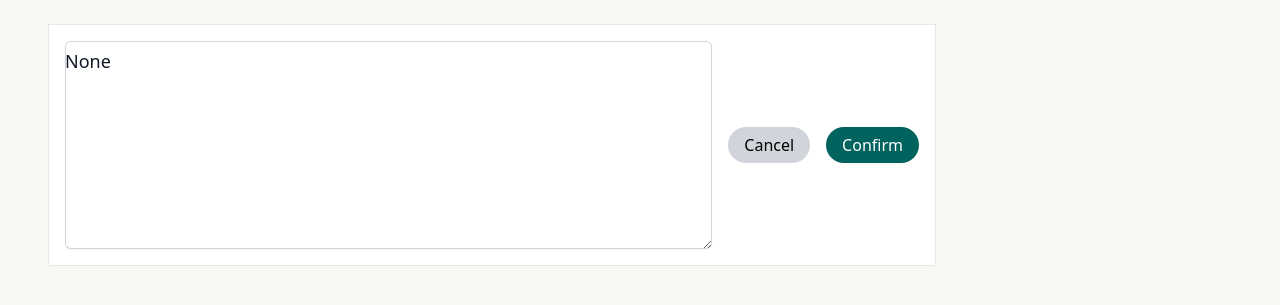
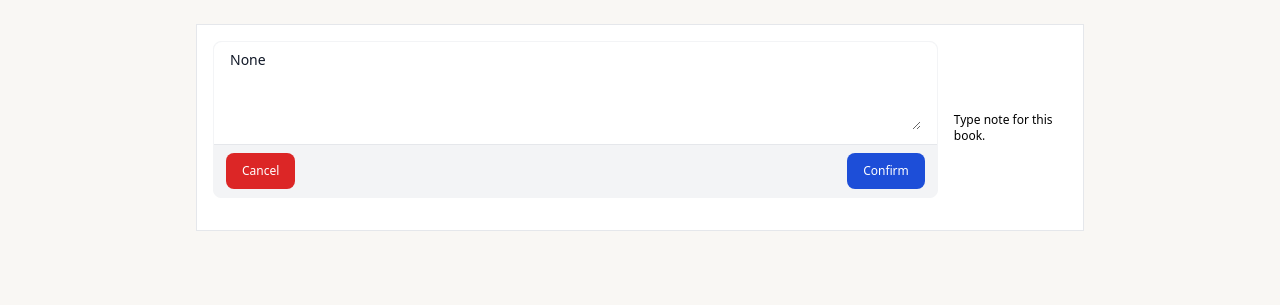
Before and after one commit to PeBePe/readme, a Django app: page /wishlist/add/1 in a window 1280 px wide. Shown: the part 56-361 px from the top of the page. Run offline with Django 4.2, Linux system fonts and the light colour scheme; data comes from the database, SQL or seed files in the repository; parts of the project's set-up code (start-up, migrations or seed data) failed here and were passed over; some libraries are stand-ins or nearby versions.

Commit message:
add css to form

```diff
--- a/wishlist/templates/wishlist/form.html
+++ b/wishlist/templates/wishlist/form.html
@@ -2,14 +2,27 @@
 
 
 {% block content %}
+
 <form method="POST" action="">
     {% csrf_token %}
-    <div class="container flex py-6 px-12 gap-6">
+    <div class="container flex py-6 px-12 gap-6 justify-center items-center">
         <div class="w-3/4 flex flex-col gap-3">
             <div class="flex w-full bg-white p-4 border gap-4 items-center">
-                <textarea id="note" name="note" rows="7" placeholder="Add your note here" class="block w-full rounded-md border-0 py-1.5 text-gray-900 shadow-sm ring-1 ring-inset ring-gray-300 placeholder:text-gray-400 focus:ring-2 focus:ring-inset focus:ring-blue-600 sm:text-lg">{{form.note.value}}</textarea>
-                <a href="{% url 'wishlist'}" class="hover:text-white text-black bg-gray-300 rounded-full h-fit py-1.5 px-4">Cancel</a>
-                <input type="submit" class="hover:bg-green-600 text-white bg-[#00635D] rounded-full h-fit py-1.5 px-4" value="Confirm">
+
+
+    <div class="w-full mb-4 border border-gray-100 rounded-lg bg-gray-100">
+        <div class="px-4 py-2 bg-white rounded-t-lg">
+            <label for="note" class="sr-only">Your comment</label>
+            <textarea id="note" name="note" rows="4" class="w-full px-0 text-sm text-gray-900 bg-white border-0  focus:ring-0" placeholder="Write a comment..." required>{{form.note.value}}</textarea>
+        </div>
+        <div class="flex items-center justify-between px-3 py-2 border-t">
+            <button type="submit" class="inline-flex items-center py-2.5 px-4 text-xs font-medium text-center hover:bg-red-500 text-white bg-red-600 rounded-lg focus:ring-4 focus:ring-red-600">
+                Cancel
+            </button>
+            <input type="submit" class="inline-flex items-center py-2.5 px-4 text-xs font-medium text-center text-white bg-blue-700 rounded-lg focus:ring-4 focus:ring-blue-200 dark:focus:ring-blue-900 hover:bg-blue-800" value="Confirm">
+        </div>
+    </div>
+    <p class="ml-auto text-xs text-black">Type note for this book.</p>
             </div>
         </div>
 
```
Also changed, not shown: wishlist/templates/wishlist/index.html (+63 -17 lines).
